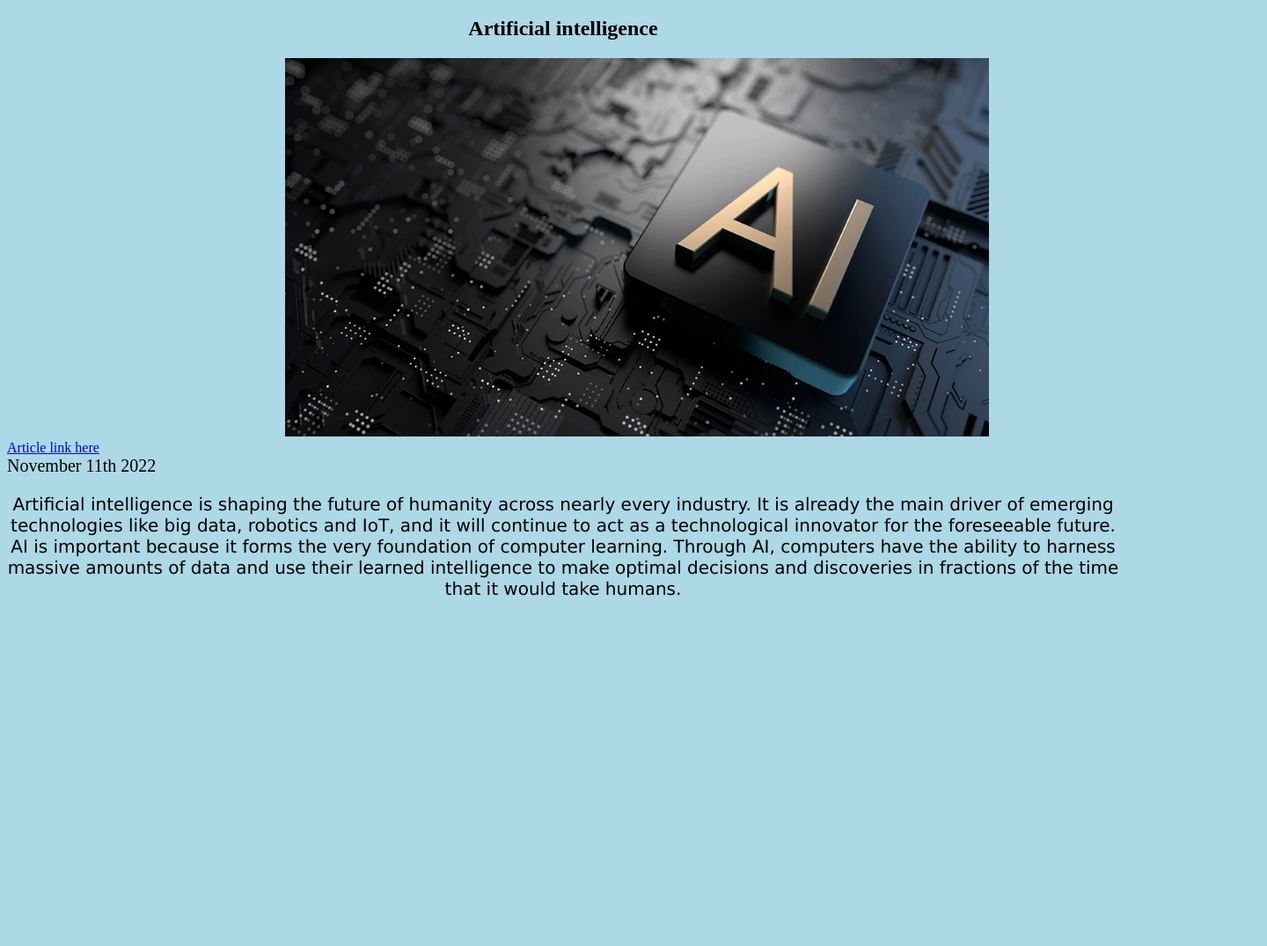
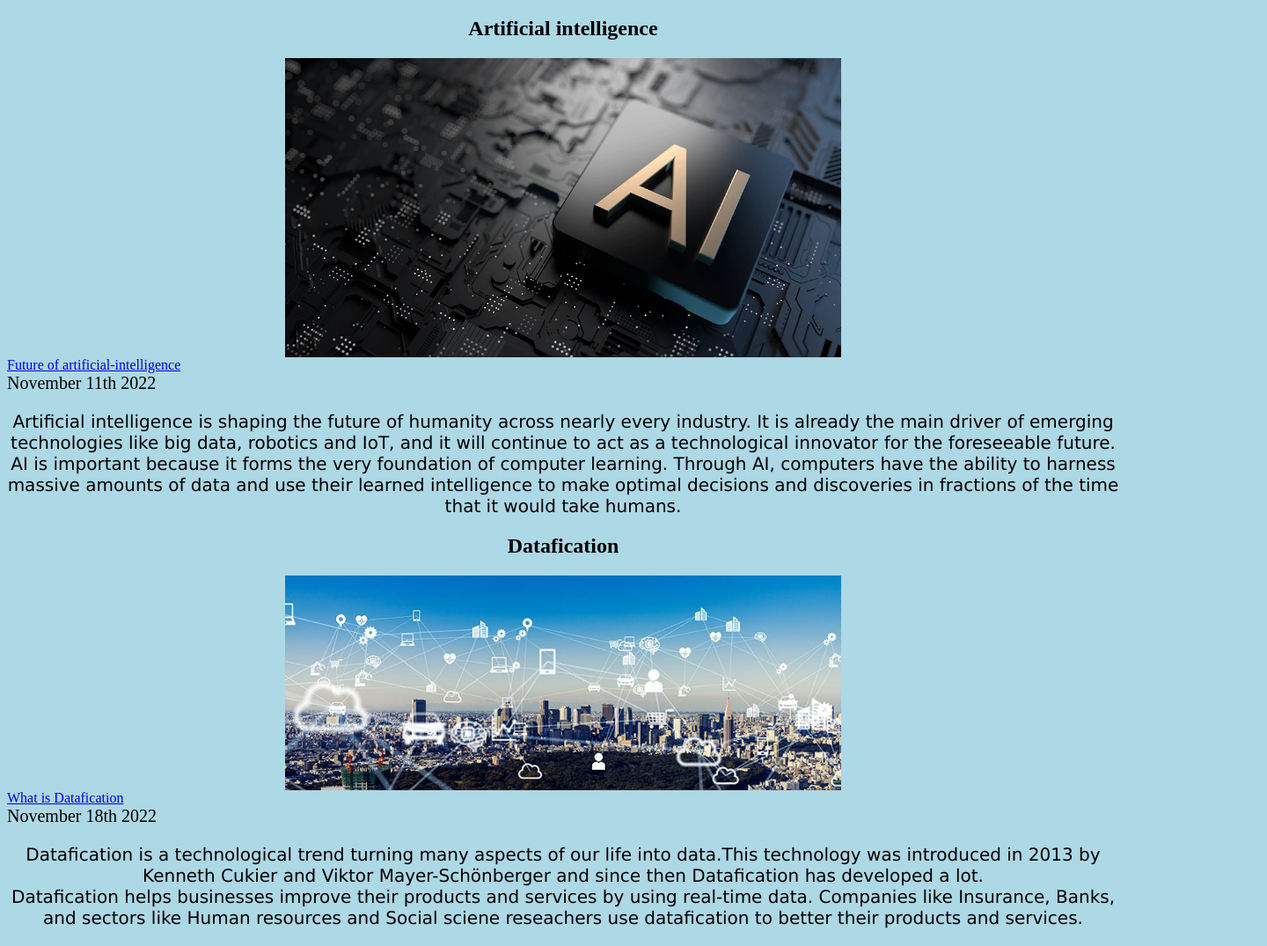
Before and after one commit to navusiingh/blo, a plain HTML site: page index.html in a window 1280 px wide. Shown: the part 178-1253 px from the top of the page at 88% size, 1440 px wide, since content can reach past the window. Before the commit the page ends 879 px from the top, so only its background shows below. Drawn offline with Linux system fonts and the light colour scheme.

Commit message:
Article 2

```diff
--- a/css/style.css
+++ b/css/style.css
@@ -16,11 +16,11 @@ h2 {
     color: black;
     text-align: center;
 }
-img {
-    width: 800px;
-    height: auto;
-    margin-left: 25%;
-    margin-right: 25%;
+.center {
+    display: block;
+    margin-left: auto;
+    margin-right: auto;
+    width: 50%;
 }
 time {
     font-size: 20px;
--- a/index.html
+++ b/index.html
@@ -17,12 +17,21 @@
         <main>
     <!-- sample of a blog post -->
             <article>
-                 <h2>Artificial intelligence</h2>
-                <img src="images/AI-Motherboard-scaled.webp" alt="article alt text here">
-                <a href="https://builtin.com/artificial-intelligence/artificial-intelligence-future">Article link here</a><br>
+                <h2>Artificial intelligence</h2>
+                <img src="images/AI-Motherboard-scaled.webp" alt="article alt text here" class="center" >
+                <a href="https://builtin.com/artificial-intelligence/artificial-intelligence-future">Future of artificial-intelligence</a><br>
                 <time>November 11th 2022</time>
                 <p>Artificial intelligence is shaping the future of humanity across nearly every industry. It is already the main driver of emerging technologies like big data, robotics and IoT, and it will continue to act as a technological innovator for the foreseeable future.
                     <br>AI is important because it forms the very foundation of computer learning. Through AI, computers have the ability to harness massive amounts of data and use their learned intelligence to make optimal decisions and discoveries in fractions of the time that it would take humans.</p>
+            </article>
+
+            <article>
+                <h2>Datafication</h2>
+                <img src="images/datafication.jpeg" alt="article alt text here" class="center">
+                <a href="https://www.airswift.com/blog/datafication">What is Datafication</a><br>
+                <time>November 18th 2022</time>
+                <p>Datafication is a technological trend turning many aspects of our life into data.This technology was introduced in 2013 by Kenneth Cukier and Viktor Mayer-Schönberger and since then Datafication has developed a lot.<br>
+                Datafication helps businesses improve their products and services by using real-time data. Companies like Insurance, Banks, and sectors like Human resources and Social sciene reseachers use datafication to better their products and services.</p>
             </article>
     <!-- end of sample -->
         </main>
```
Also changed, not shown: images/datafication.jpeg (added).
